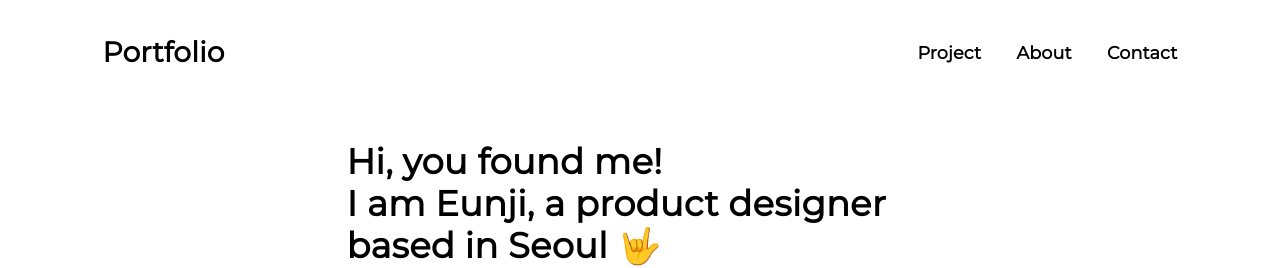
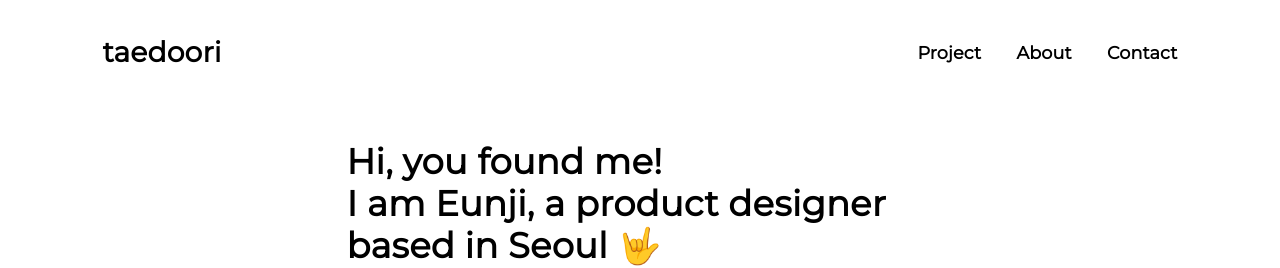
Before and after one commit to juheetae/juheetae.github.io, a Jekyll site: the page built from about.html, in a window 1280 px wide. Shown: the top 268 px of the page. Built offline with Jekyll 4.4.1, drawn with Linux system fonts in a browser that asks for light colours; nearby versions of some CDN libraries.

Commit message:
테마커스텀2

```diff
--- a/_config.yml
+++ b/_config.yml
@@ -5,7 +5,7 @@ permalink: /:year/:month/:day/:title/
 # google_analytics:
 
 name: Juhee Tae
-title: Portfolio
+title: taedoori
 description: >
   Juhee Tae - a Product Designer's Portfolio
 url: https://juheetae.github.io
```
